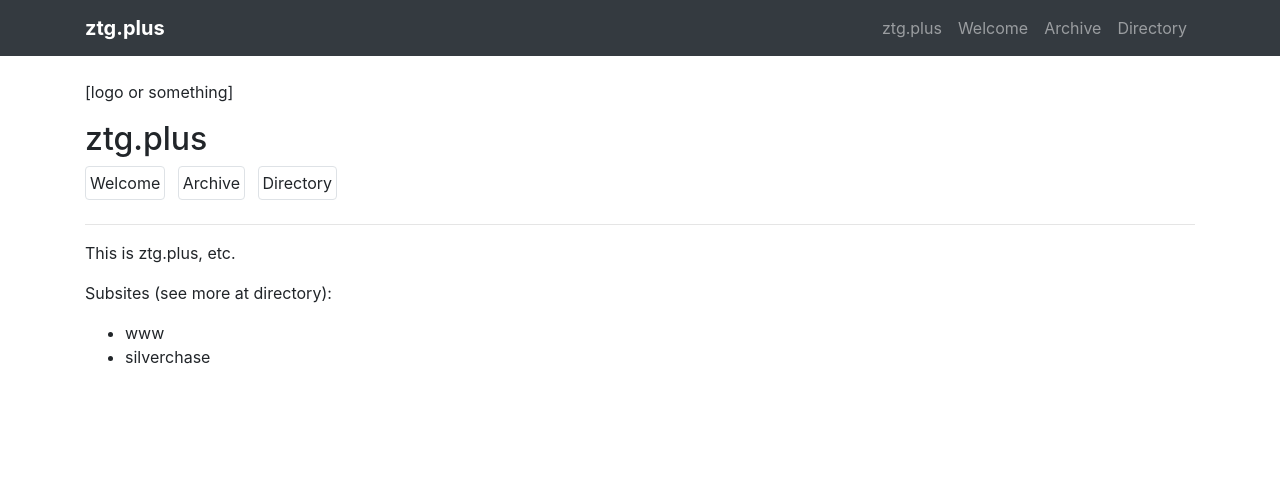
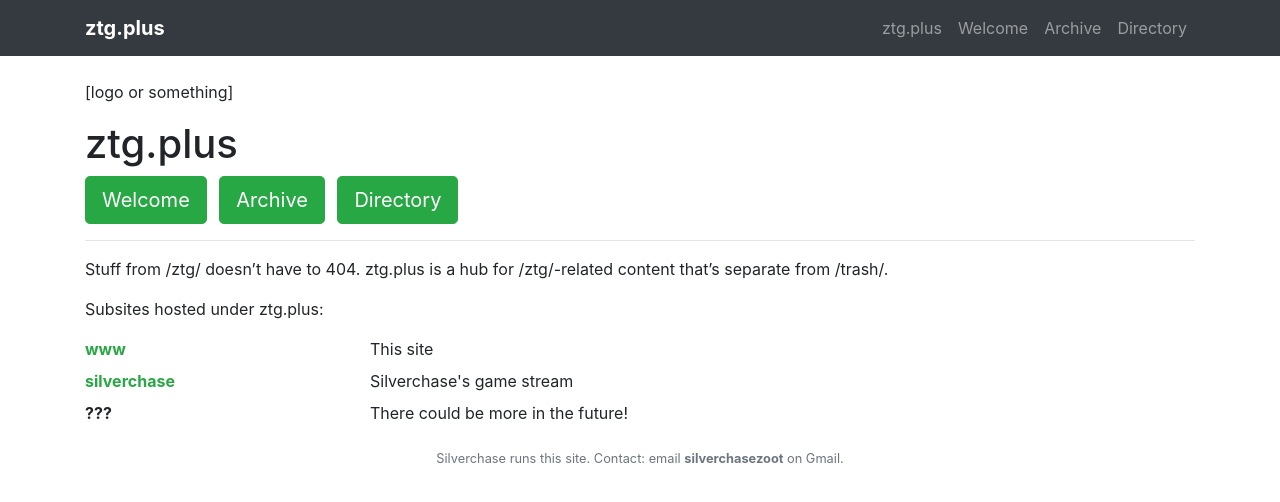
Before and after one commit to silverchaselive/ztgplus, a Jekyll site: the page built from _pages/index.md, in a window 1280 px wide. Shown: the top 502 px of the page. Built offline with Jekyll 4.4.1, drawn with Linux system fonts in a browser that asks for light colours.

Commit message:
index: links to sections, content, contact info

```diff
--- a/_pages/index.md
+++ b/_pages/index.md
@@ -7,15 +7,46 @@
 
 [logo or something]
 
-## ztg.plus
-<div class="bg-white border rounded p-1 mr-2 mb-2 d-inline-block">Welcome</div>
-<div class="bg-white border rounded p-1 mr-2 mb-2 d-inline-block">Archive</div>
-<div class="bg-white border rounded p-1 mr-2 mb-2 d-inline-block">Directory</div>
+# ztg.plus
 
+<ul class="list-inline">
+    <li class="list-inline-item">
+        <a class="btn btn-primary btn-lg" href="welcome">Welcome</a>
+    </li>
+    <li class="list-inline-item">
+        <a class="btn btn-primary btn-lg" href="archive">Archive</a>
+    </li>
+    <li class="list-inline-item">
+        <a class="btn btn-primary btn-lg" href="directory">Directory</a>
+    </li>
+</ul>
 ---
 
-This is ztg.plus, etc.
+Stuff from /ztg/ doesn't have to 404. ztg.plus is a hub for /ztg/-related content that's separate from /trash/.
 
-Subsites (see more at directory):
-* www
-* silverchase
+Subsites hosted under ztg.plus:
+<dl class="row">
+    <dt class="col-sm-3">
+        <a href="https://www.ztg.plus">www</a>
+    </dt>
+    <dd class="col-sm-9">
+        This site
+    </dd>
+
+    <dt class="col-sm-3">
+        <a href="https://silverchase.ztg.plus">silverchase</a>
+    </dt>
+    <dd class="col-sm-9">
+        Silverchase's game stream
+    </dd>
+
+    <dt class="col-sm-3">
+        ???
+    </dt>
+    <dd class="col-sm-9">
+        There could be more in the future!
+    </dd>
+</dl>
+
+{:.small .text-muted .text-center}
+Silverchase runs this site. Contact: email **silverchasezoot** on Gmail.
```
Also changed, not shown: README.md (+3 -2 lines).
